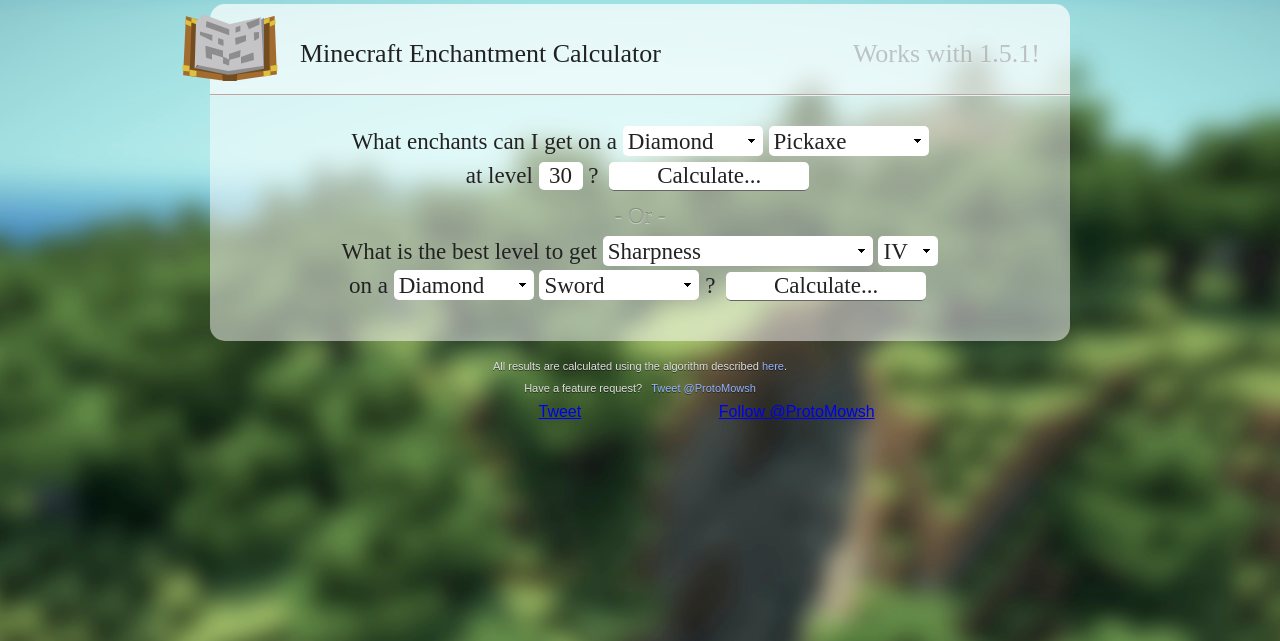
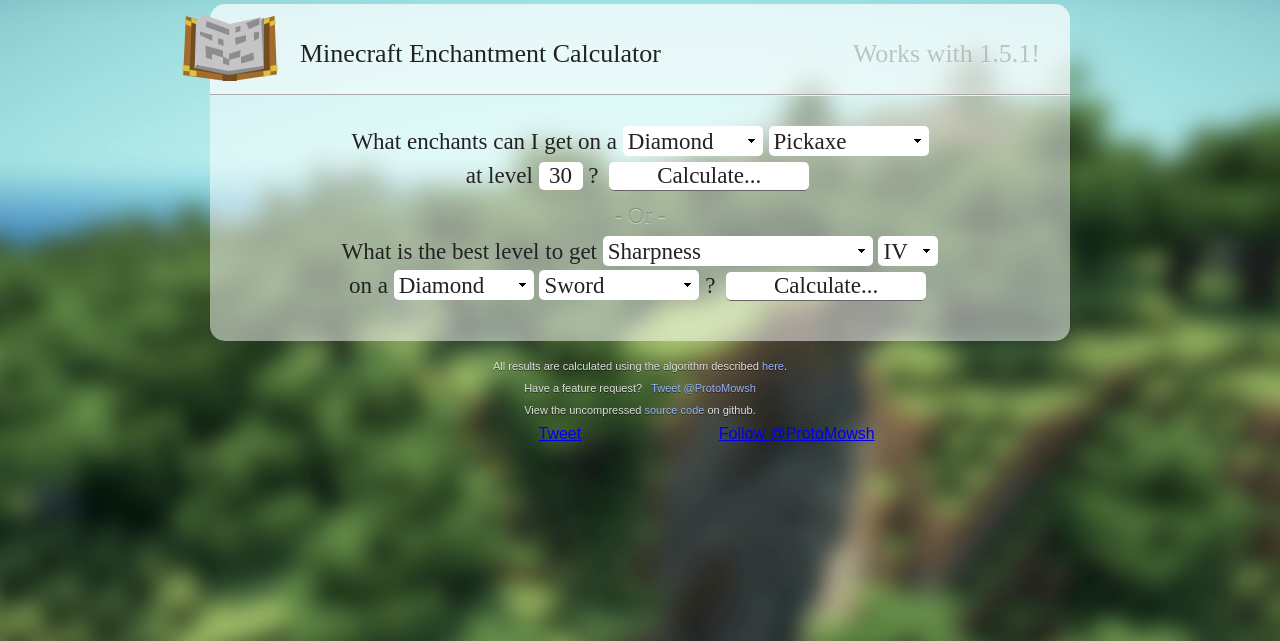
Before and after one commit to randomflyingtaco/Minecraft-Enchantment-Calculator, a PHP site: page / in a window 1280 px wide. Shown: the part 46-687 px from the top of the page. Run offline with PHP 8.4, Linux system fonts and the light colour scheme; some libraries are stand-ins or nearby versions; some web fonts are replaced.

Commit message:
Added link to github

```diff
--- a/index.php
+++ b/index.php
@@ -153,6 +153,11 @@
                 <br />
                 Have a feature request?&nbsp;&nbsp;
                 <a href="http://www.twitter.com/ProtoMowsh">Tweet @ProtoMowsh</a>
+                <br />
+                <br />
+                View the uncompressed
+                <a href="https://github.com/Mowsh/Minecraft-Enchantment-Calculator">source code</a>
+                on github.
             </div>
             <div id="gplus">
                 <!-- Google Plus -->
```
